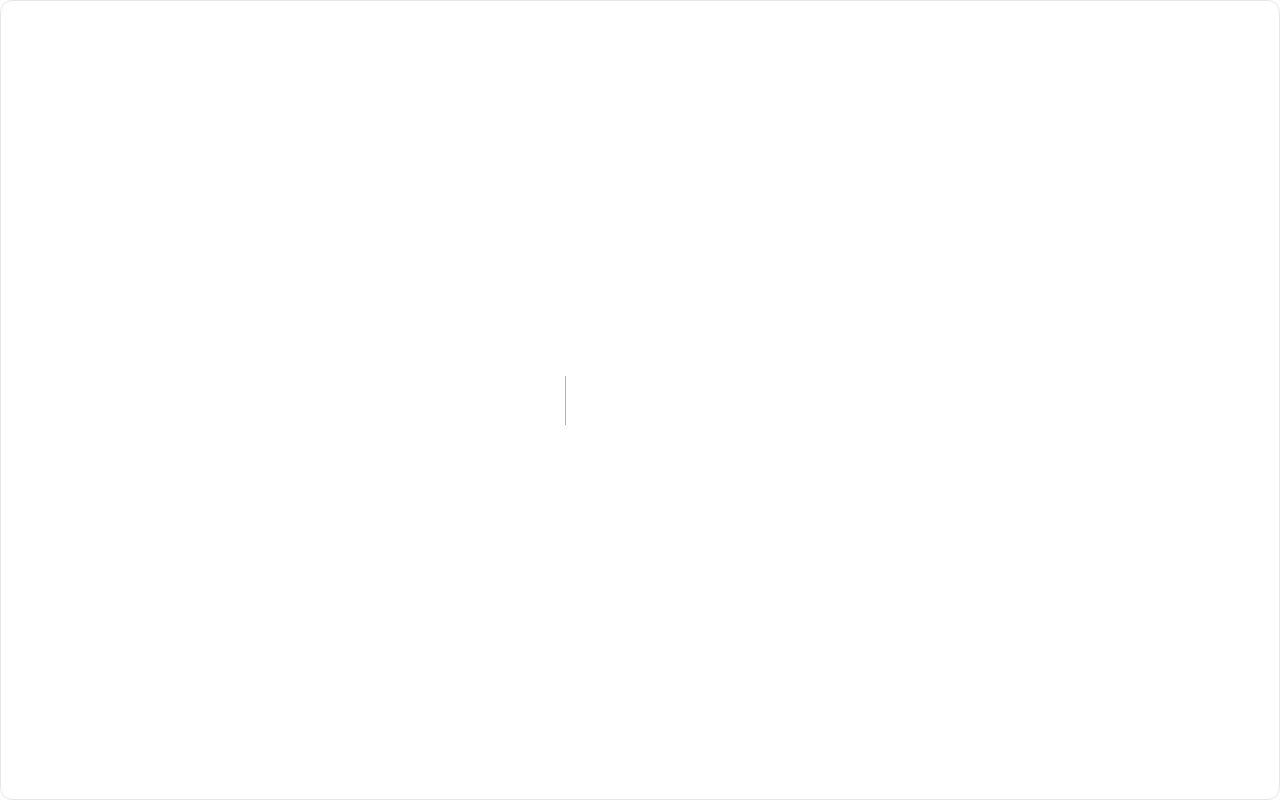
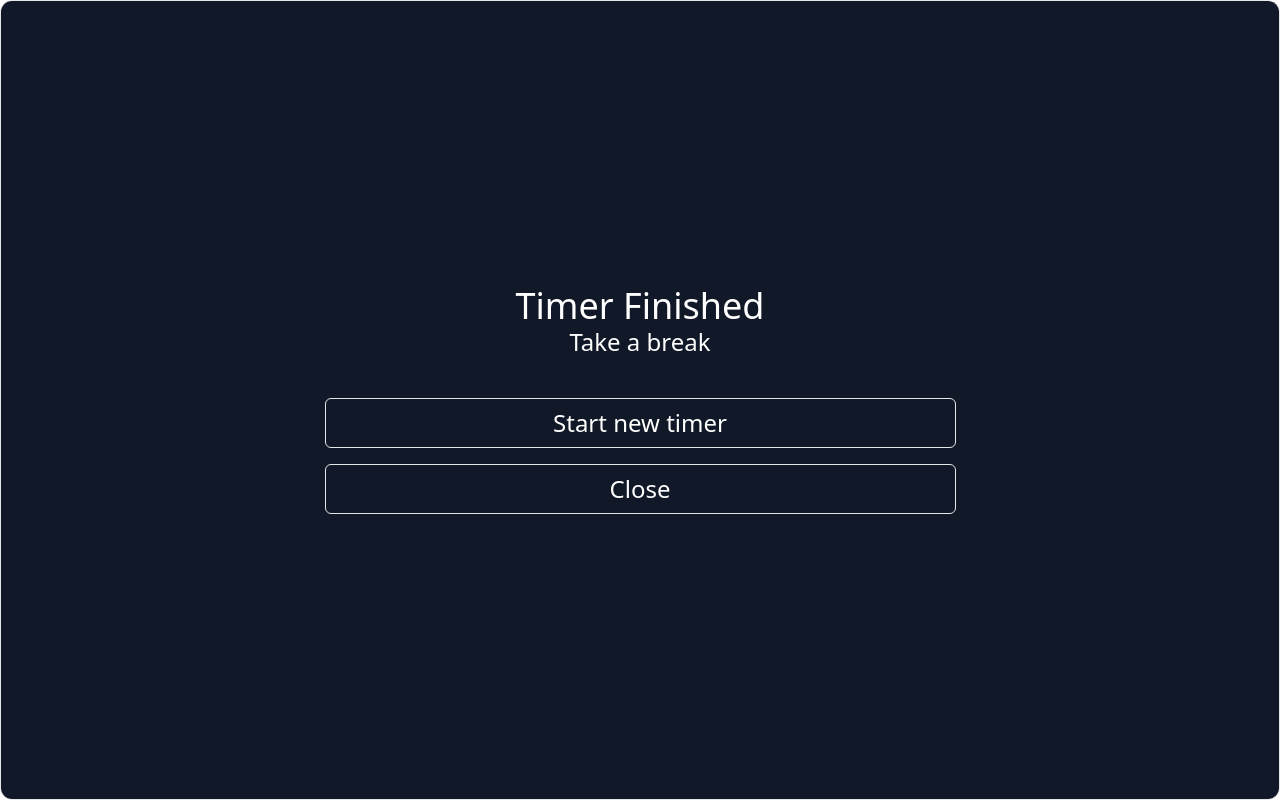
Before and after one commit to Royserg/baseTools, a Next.js app in the folder frontend/: page /timer/timer-finished in a window 1280 px wide. Before the commit this address had no page. Built offline with nearby package versions, Linux system fonts and the light colour scheme.

Commit message:
feat(fe): add timer finished window

```diff
--- /dev/null
+++ b/frontend/src/pages/timer/timer-finished.tsx
@@ -0,0 +1,41 @@
+import type { NextPage } from 'next';
+import {
+  timerFinishedCloseWindow,
+  timerFinishedStartNew,
+} from '../../services';
+
+const TimerFinished: NextPage = () => {
+  let actionBtnClasses =
+    'w-full flex justify-center items-center rounded-md border text-2xl p-2 hover:bg-white hover:text-neutral-500';
+
+  const onStartNewTimerClick = async () => {
+    await timerFinishedStartNew();
+  };
+  const onCloseClick = async () => {
+    await timerFinishedCloseWindow();
+  };
+
+  return (
+    <div className='bg-gray-900 flex flex-col grow justify-center items-center p-2'>
+      <h2 className='text-4xl'>Timer Finished</h2>
+      <h3 className='text-2xl'>Take a break</h3>
+
+      {/* Divider */}
+      <div className='py-5'></div>
+
+      <div className='w-1/2 mx-auto'>
+        <button className={actionBtnClasses} onClick={onStartNewTimerClick}>
+          Start new timer
+        </button>
+
+        <div className='py-2'></div>
+
+        <button className={actionBtnClasses} onClick={onCloseClick}>
+          Close
+        </button>
+      </div>
+    </div>
+  );
+};
+
+export default TimerFinished;
```
